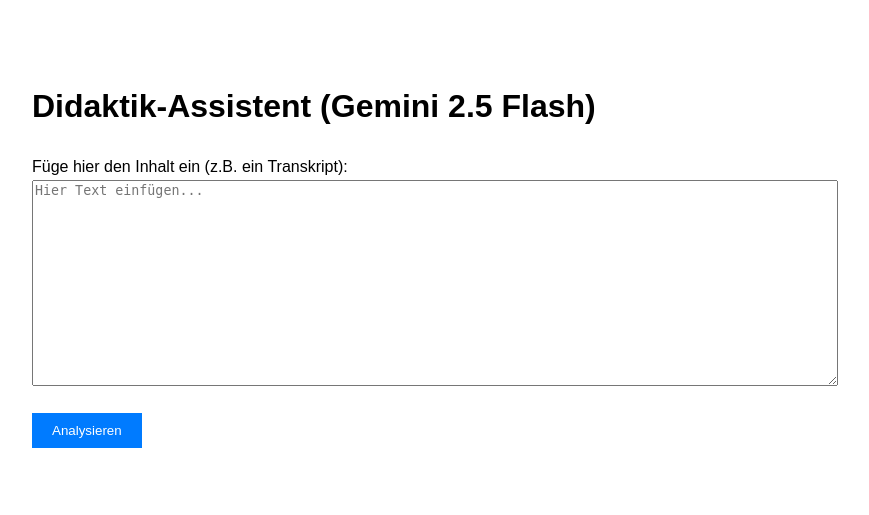
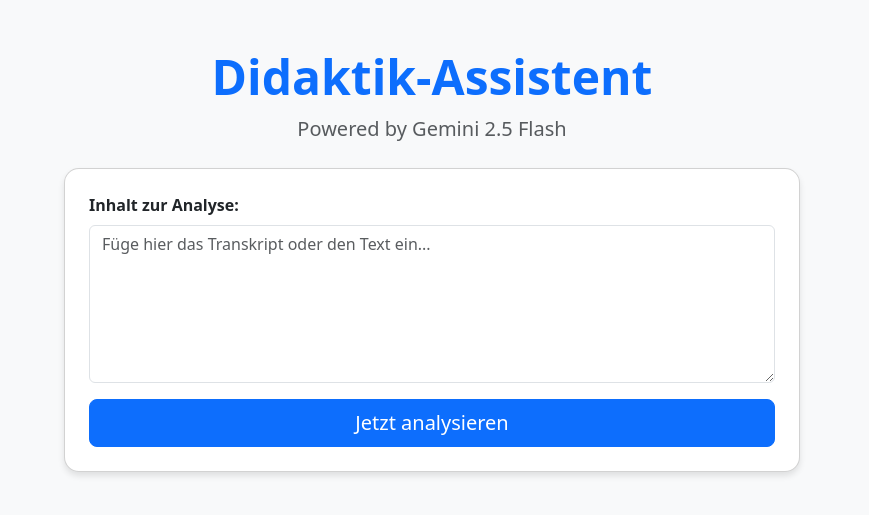
Before and after one commit to mthielen16/gemini_didaktik, a Django app: page /test/ in a window 1280 px wide. Shown: the top 515 px of the page, without its empty margins (208-1077 px from the left). Run offline with Django 5.2, Linux system fonts and the light colour scheme.

Commit message:
Design-Update mit Bootstrap

```diff
--- a/didaktik_engine/templates/didaktik_engine/index.html
+++ b/didaktik_engine/templates/didaktik_engine/index.html
@@ -1,28 +1,55 @@
 <!DOCTYPE html>
-<html>
+<html lang="de">
 <head>
-    <title>Gemini Didaktik-Tool</title>
+    <meta charset="UTF-8">
+    <meta name="viewport" content="width=device-width, initial-scale=1.0">
+    <title>Didaktik-Assistent</title>
+    <link href="https://cdn.jsdelivr.net/npm/bootstrap@5.3.0/dist/css/bootstrap.min.css" rel="stylesheet">
     <style>
-        body { font-family: sans-serif; max-width: 800px; margin: 40px auto; padding: 20px; line-height: 1.6; }
-        textarea { width: 100%; height: 200px; margin-bottom: 20px; }
-        button { background: #007bff; color: white; padding: 10px 20px; border: none; cursor: pointer; }
-        .result { background: #f4f4f4; padding: 20px; border-radius: 8px; margin-top: 20px; white-space: pre-wrap; }
+        body { background-color: #f8f9fa; }
+        .chat-card { border-radius: 15px; box-shadow: 0 4px 6px rgba(0,0,0,0.1); }
     </style>
 </head>
 <body>
-    <h1>Didaktik-Assistent (Gemini 2.5 Flash)</h1>
+
+<div class="container mt-5">
+    <div class="row justify-content-center">
+        <div class="col-md-8">
+            <div class="text-center mb-4">
+                <h1 class="display-5 fw-bold text-primary">Didaktik-Assistent</h1>
+                <p class="lead text-muted">Powered by Gemini 2.5 Flash</p>
+            </div>
+
+            <div class="card chat-card mb-4">
+                <div class="card-body p-4">
                     <form method="post">
                         {% csrf_token %}
-        <label>Füge hier den Inhalt ein (z.B. ein Transkript):</label>
-        <textarea name="user_input" placeholder="Hier Text einfügen..."></textarea>
-        <button type="submit">Analysieren</button>
+                        <div class="mb-3">
+                            <label for="userInput" class="form-label fw-semibold">Inhalt zur Analyse:</label>
+                            <textarea class="form-control" name="user_input" id="userInput" rows="6" placeholder="Füge hier das Transkript oder den Text ein..."></textarea>
+                        </div>
+                        <div class="d-grid">
+                            <button type="submit" class="btn btn-primary btn-lg">Jetzt analysieren</button>
+                        </div>
                     </form>
+                </div>
+            </div>
 
             {% if result %}
-        <div class="result">
-            <h2>Ergebnis:</h2>
+            <div class="card chat-card border-success">
+                <div class="card-header bg-success text-white fw-bold">
+                    Analyse-Ergebnis
+                </div>
+                <div class="card-body p-4 bg-white" style="white-space: pre-wrap;">
                     {{ result }}
                 </div>
+            </div>
             {% endif %}
+
+        </div>
+    </div>
+</div>
+
+<script src="https://cdn.jsdelivr.net/npm/bootstrap@5.3.0/dist/js/bootstrap.bundle.min.js"></script>
 </body>
 </html>
```
Lines whose indentation alone changed are shown as unchanged.
